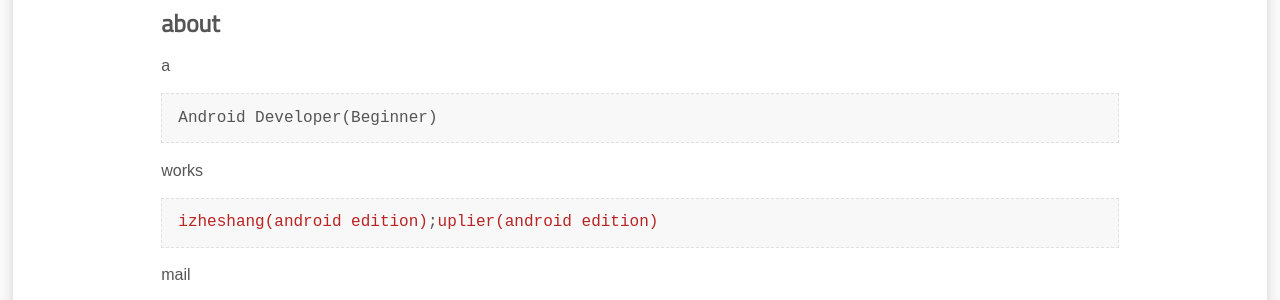
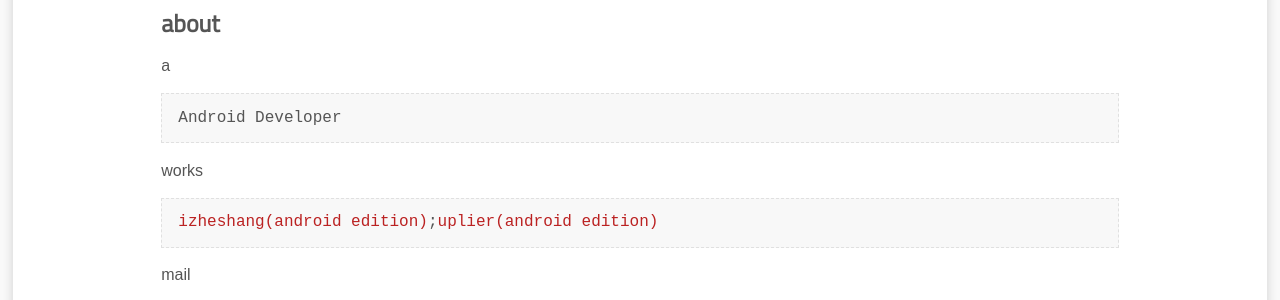
Before and after one commit to SanjayZhang/jekyll_blog, a Jekyll site: the page built from about.markdown, in a window 1280 px wide. Shown: the part 178-478 px from the top of the page. Built offline with Jekyll 4.4.1, drawn with Linux system fonts in a browser that asks for light colours; some web fonts are replaced; Markdown is read by kramdown in place of the engine named in the settings.

Commit message:
Update page about

```diff
--- a/about.markdown
+++ b/about.markdown
@@ -5,7 +5,7 @@ layout: page
 
 a
 
-> Android Developer(Beginner)
+> Android Developer
 
 works
 
```
